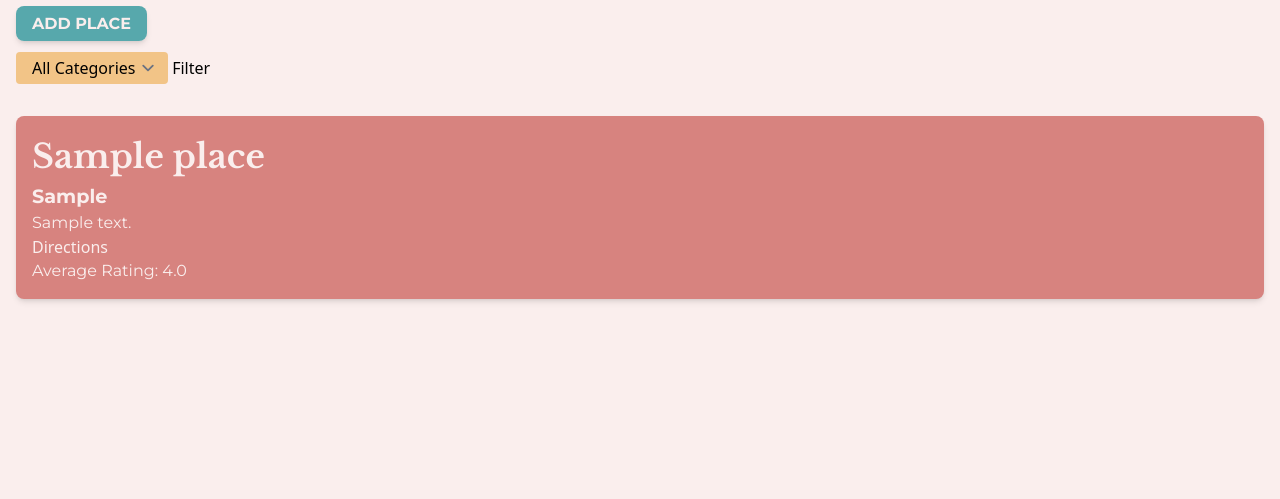
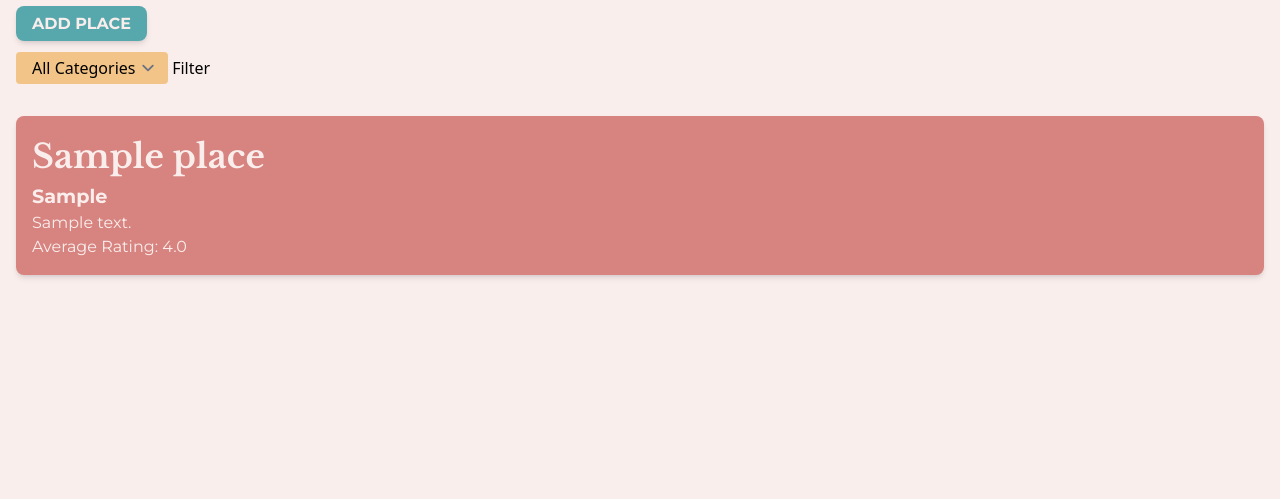
Before and after one commit to B-Selin/WoofAndWander, a Django app: page /places/ in a window 1280 px wide. Shown: the part 203-702 px from the top of the page. Run offline with Django 4.2, Linux system fonts and the light colour scheme; tables that the repository leaves empty hold one stand-in row (values such as "Sample post"); style sheets or scripts are compiled from the project's sources; some libraries are stand-ins or nearby versions.

Commit message:
remove directions button from place cards

```diff
--- a/main_app/templates/places/index.html
+++ b/main_app/templates/places/index.html
@@ -23,7 +23,6 @@
                     <h3 class="text-h5 dp:text-h4 font-header font-bold">{{ place.name }}</h3>
                     <p class="text-body font-body dp:text-body-lg dp:font-bold">{{ place.category}}</p>
                     <p class="hidden font-body dp:block">{{ place.address }}</p>
-                    <a href="https://www.google.com/maps/search/?api=1&query={{ place.address}}" target="_blank" class="hidden dp:block">Directions</a>
                     <p class="font-body">Average Rating: {{ place.avg_rating|floatformat:1 }}</p>
                     <a href="{% url 'profile_details' place.profile.user.id %} class="hidden dp:block">Added by: {{ place.profile.user.username }}</a>
                 </div>
```
